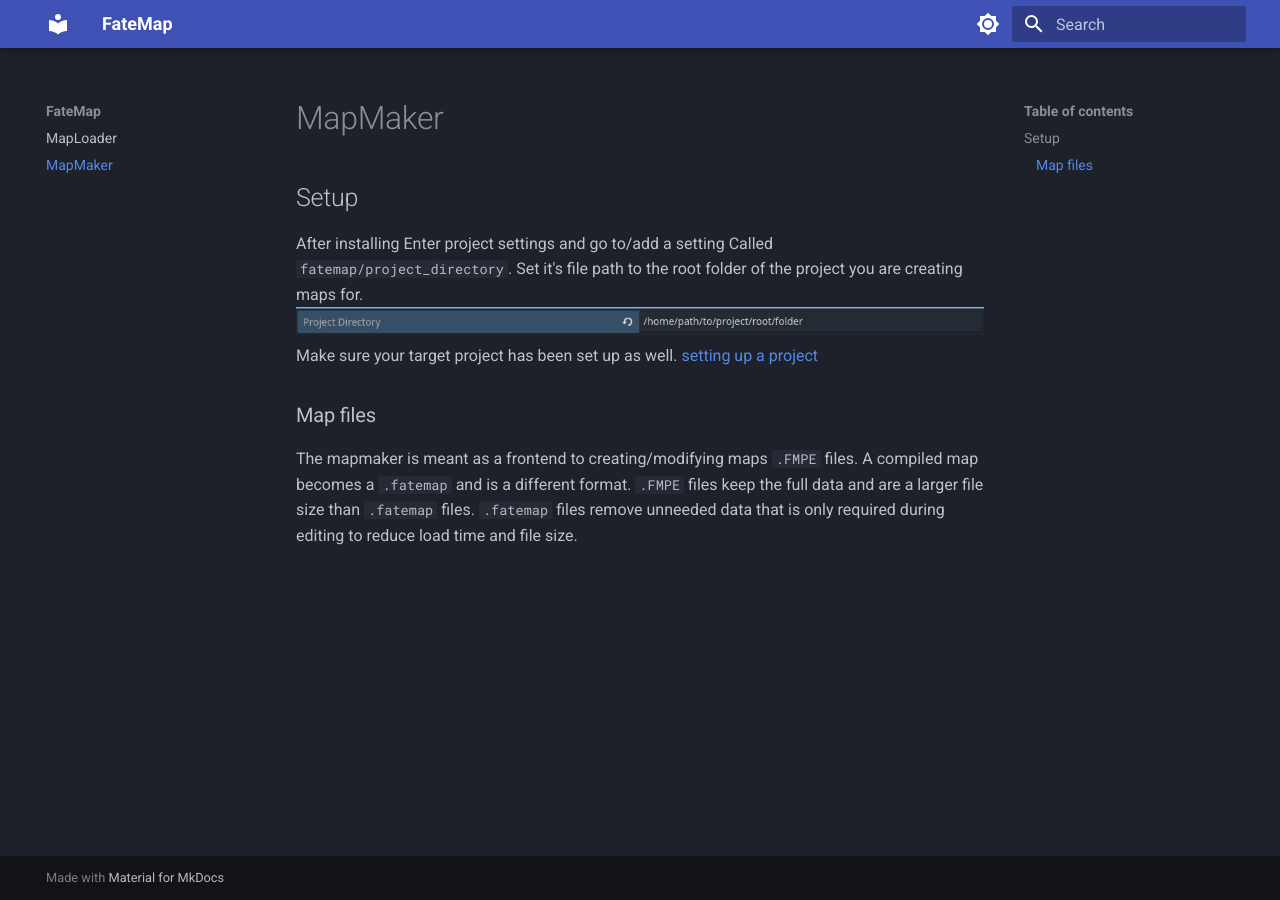
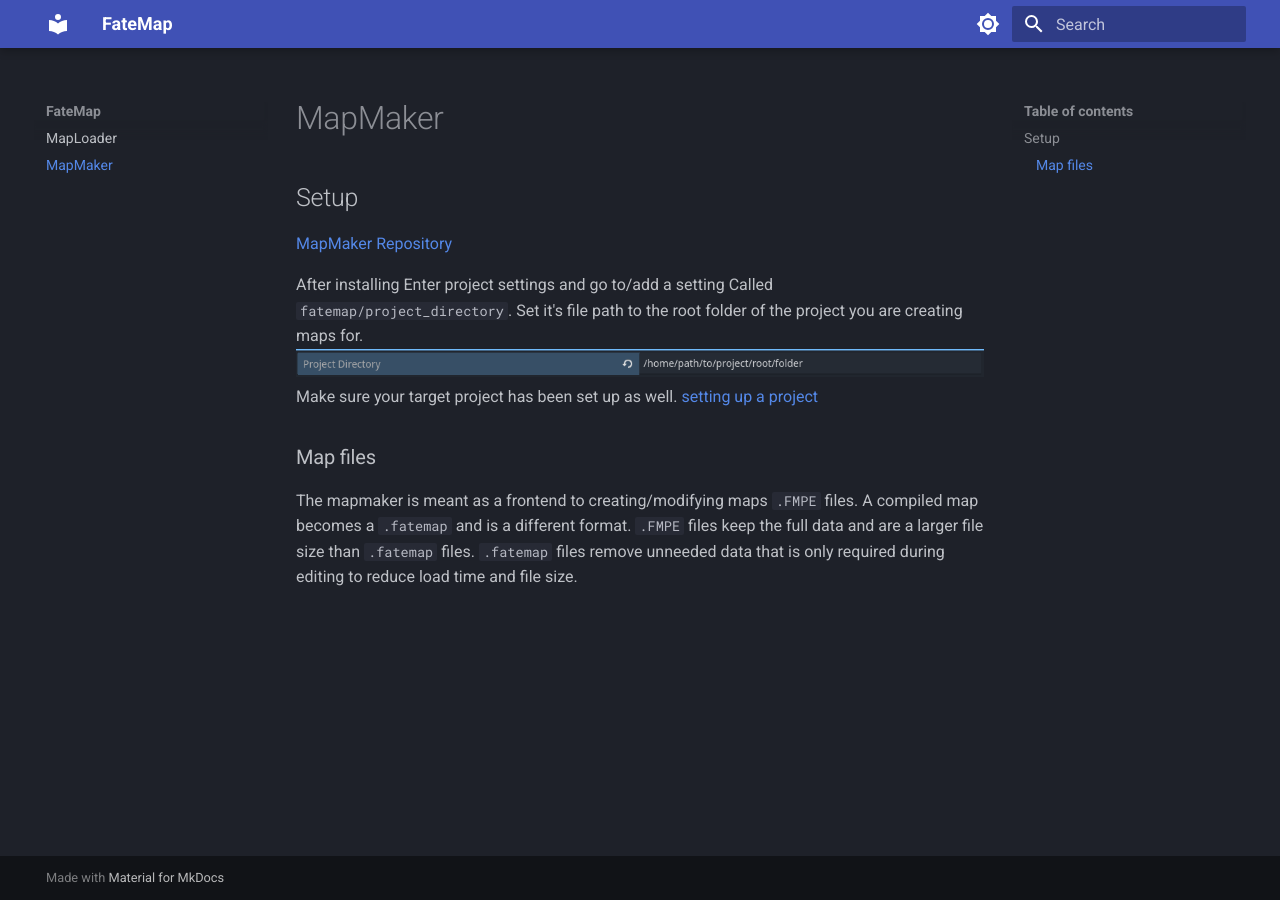
Before and after one commit to RogerRandomDev/FateMapDocs, an MkDocs documentation site: the page built from docs/mapmaker.md, in a window 1280 px wide. Built offline with MkDocs 1.6.1 and Material for MkDocs 9.7.7, drawn with Linux system fonts in a browser that asks for light colours.

Commit message:
added repo links for the map loader and maker

````diff
--- a/docs/mapmaker.md
+++ b/docs/mapmaker.md
@@ -1,6 +1,8 @@
 # MapMaker
 
 ## Setup
+[MapMaker Repository](https://github.com/RogerRandomDev/fatemap)
+
 After installing Enter project settings and go to/add a setting Called ```fatemap/project_directory```.
 Set it's file path to the root folder of the project you are creating maps for.
 ![Project settings image](images/mapmaker_projectsetting_targetproject.png)
````
Also changed, not shown: docs/maploader.md (+2 -0 lines).
